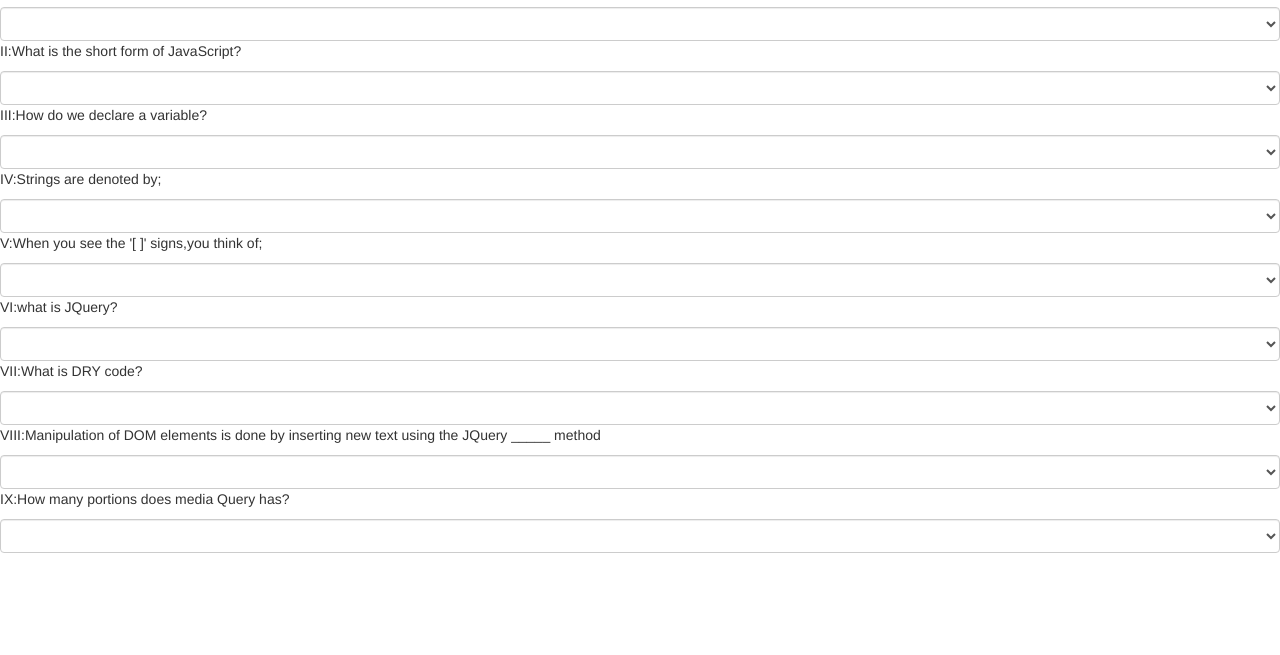
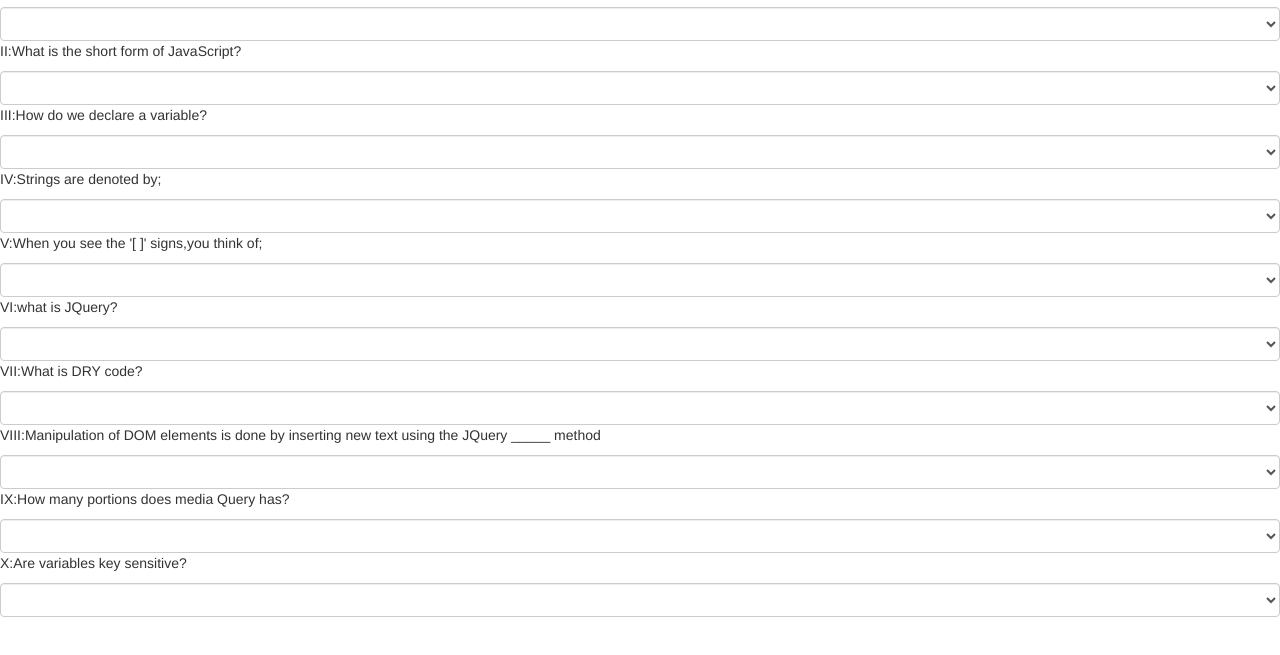
Before and after one commit to magechaP/Quiz-Board, a plain HTML site: page index.html in a window 1280 px wide. Shown: the part 93-748 px from the top of the page. Drawn offline with nearby package versions, Linux system fonts and the light colour scheme.

Commit message:
add final round of questions to question sheet

```diff
--- a/index.html
+++ b/index.html
@@ -81,7 +81,7 @@
        <p>V:When you see the '[  ]' signs,you think of;</p>
        <div class="choice">
          <div class="multi">
-           <select class="form-control" id="Questionv">
+           <select class="form-control" id="Question5">
               <option></option>
               <option>Lists</option>
               <option>Forms</option>
@@ -132,7 +132,7 @@
        <p>VIII:Manipulation of DOM elements is done by inserting new text using the JQuery _____ method</p>
          <div class="choice">
          <div class="multi">
-           <select class="form-control" id="Question7">
+           <select class="form-control" id="Question8">
               <option></option>
               <option>empty()</option>
               <option>prepend()</option>
@@ -149,7 +149,7 @@
        <p>IX:How many portions does media Query has?</p>
          <div class="choice">
          <div class="multi">
-           <select class="form-control" id="Question7">
+           <select class="form-control" id="Question9">
               <option></option>
               <option>four</option>
               <option>seven</option>
@@ -160,5 +160,22 @@
        </div>
      </section>
    </div>
+
+   <div class="quiz">
+     <section class="num">
+       <p>X:Are variables key sensitive?</p>
+         <div class="choice">
+         <div class="multi">
+           <select class="form-control" id="Question10">
+              <option></option>
+              <option>yes</option>
+              <option>no</option>
+              <option>maybe</option>
+              <option>don't know</option>
+           </select>
+         </div>
+       </div>
+     </section>
+   </div>
   </body>
 </html>
```
